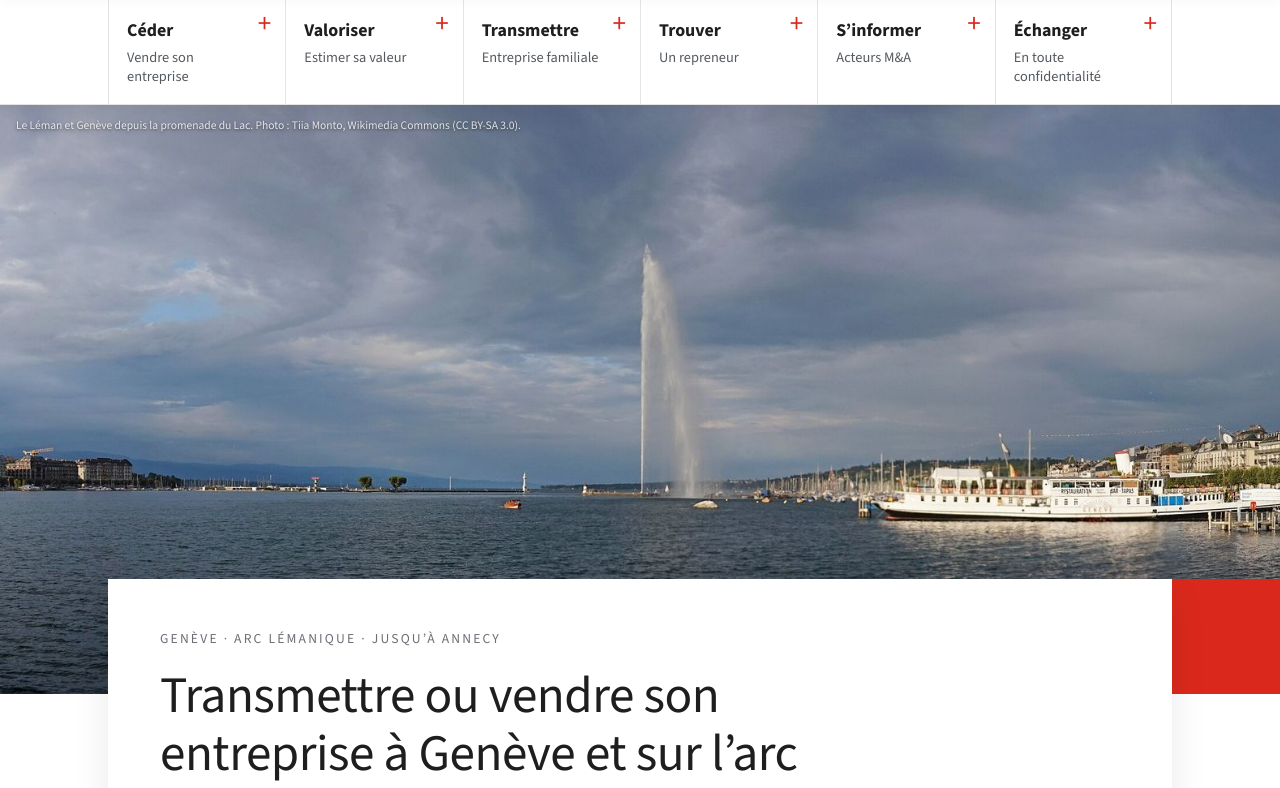
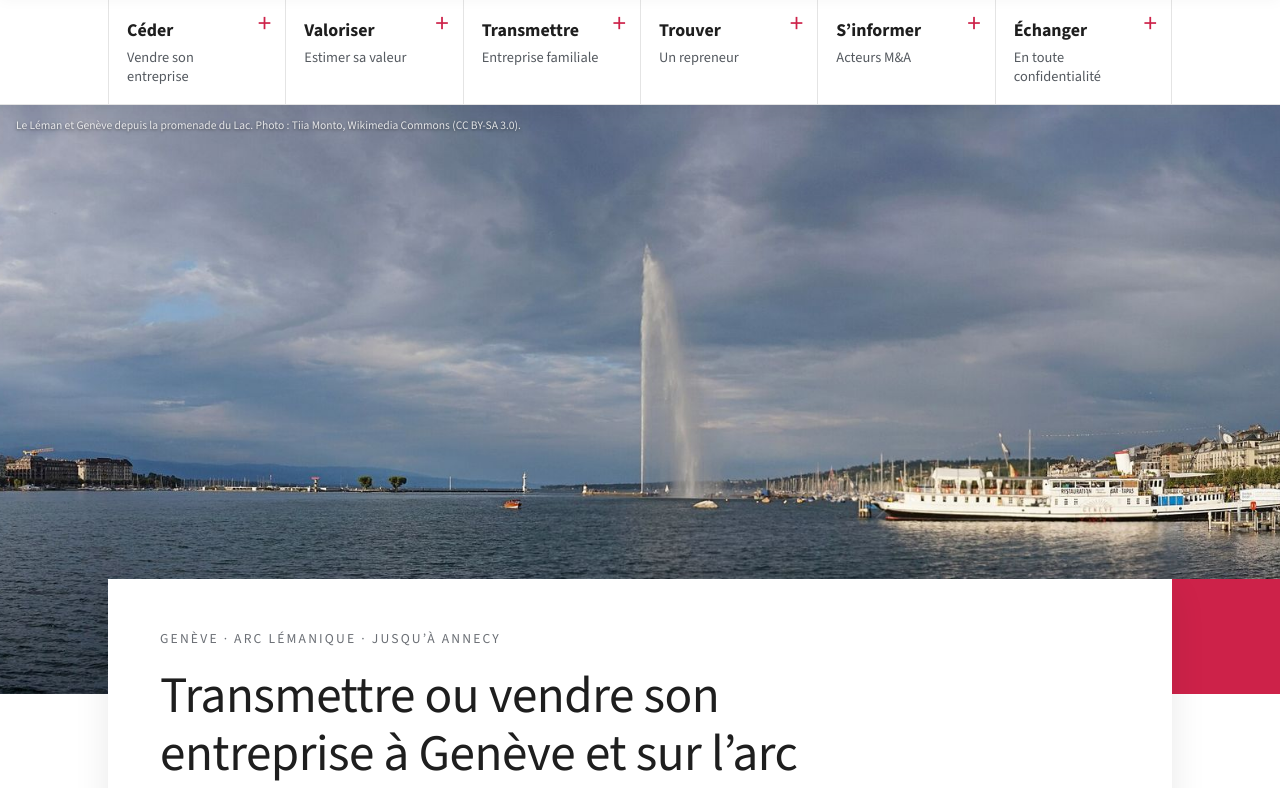
Before and after one commit to Dilcap/geneve.finance, a plain HTML site: page index.html in a window 1280 px wide. Shown: the part 75-863 px from the top of the page. Drawn offline with nearby package versions, Linux system fonts and the light colour scheme; no server answers; files whose address does not match are found by name.

Commit message:
Rouge du site : #CD2249 tiré du logo, à la place du rouge drapeau
Co-Authored-By: Claude Opus 5.5 <noreply@anthropic.com>

```diff
--- a/style.css
+++ b/style.css
@@ -1,13 +1,13 @@
 :root {
-  /* Rouge du drapeau suisse (Pantone 485 C) sur fond blanc, à la manière des banques cantonales */
+  /* Rouge framboise tiré d’un pixel du logo (#CD2249), distinct du rouge drapeau des banques cantonales */
   --paper: #ffffff;
   --paper-deep: #f4f4f4;
   --ink: #1e1e1e;
   --ink-soft: #555a60;
-  --red: #da291c;
-  --red-dark: #b51f14;
+  --red: #cd2249;
+  --red-dark: #a9285f;
   --blue: #6b6f75;
-  --gold: #da291c;
+  --gold: #cd2249;
   --line: #e4e4e4;
   --shadow: 0 14px 34px rgba(0, 0, 0, 0.09);
   --serif: "Source Sans 3", "Frutiger", "Segoe UI", Helvetica, Arial, sans-serif;
@@ -701,7 +701,7 @@ strong { font-weight: 600; }
   inset: 0;
   pointer-events: none;
   background:
-    linear-gradient(to bottom, rgba(27, 47, 79, 0.34), rgba(27, 47, 79, 0.06) 55%, rgba(163, 23, 42, 0.12));
+    linear-gradient(to bottom, rgba(27, 47, 79, 0.34), rgba(27, 47, 79, 0.06) 55%, rgba(169, 40, 95, 0.12));
   mix-blend-mode: multiply;
 }
 
@@ -857,7 +857,7 @@ strong { font-weight: 600; }
   content: "";
   position: absolute;
   inset: 0;
-  background: linear-gradient(120deg, rgba(30, 30, 30, 0.9), rgba(218, 41, 28, 0.86));
+  background: linear-gradient(120deg, rgba(30, 30, 30, 0.9), rgba(205, 34, 73, 0.86));
   z-index: -1;
 }
 
```
